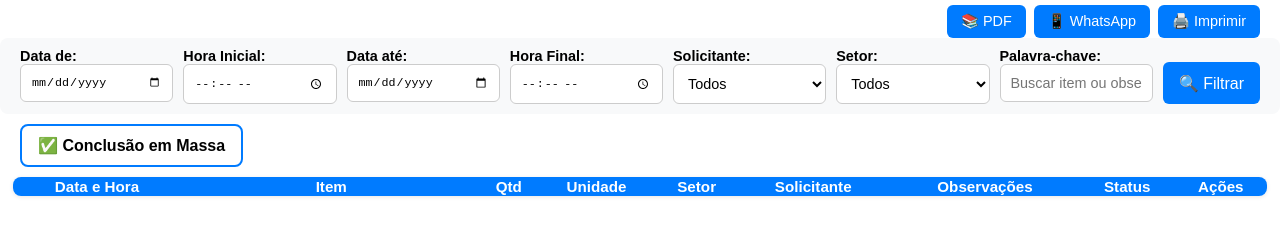
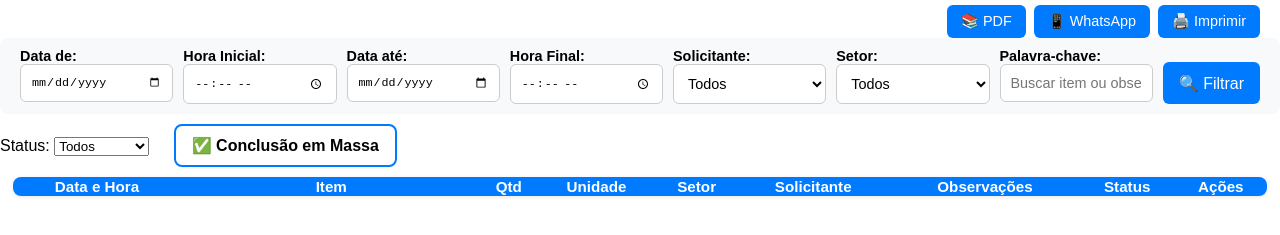
Before and after one commit to grupodvbr/PAINEL-DE-REQUISICOES--DELICIA-GOURMET, a plain HTML site: page index.html in a window 1280 px wide. Shown: the part 85-320 px from the top of the page. Drawn offline with Linux system fonts and the light colour scheme; no server answers.

Commit message:
Update index.html

```diff
--- a/index.html
+++ b/index.html
@@ -263,6 +263,16 @@
       <label>Palavra-chave:<input type="text" id="filtroPalavra" placeholder="Buscar item ou observação"></label>
       <button id="btnFiltrar" onclick="filtrar()">🔍 Filtrar</button>
     </div>
+      <label>
+    Status:
+    <select id="filtroStatus" onchange="filtrar()">
+      <option value="">Todos</option>
+      <option value="PENDENTE">PENDENTE</option>
+      <option value="Concluir">Concluir</option>
+      <option value="Negar">Negar</option>
+      <option value="Comprar">Comprar</option>
+    </select>
+  </label>
     <button class="btn-massa" onclick="concluirEmMassa()">✅ Conclusão em Massa</button>
   </div>
 
@@ -356,6 +366,7 @@
 
 
   function filtrar() {
+    const status = document.getElementById('filtroStatus').value.toLowerCase();
     const inicioData = document.getElementById('filtroDataInicio').value;
     const fimData = document.getElementById('filtroDataFim').value;
     const inicioHora = document.getElementById('filtroHoraInicio').value;
@@ -376,6 +387,11 @@
           const dataFim = new Date(`${fimData}T${fimHora || '23:59'}`);
           if (dataHora > dataFim) return false;
         }
+        if (status) {
+  const statusAtual = linha[7].toLowerCase() === "processando" ? "pendente" : linha[7].toLowerCase();
+  if (!statusAtual.includes(status)) return false;
+}
+
         if (solicitante && !linha[5].toLowerCase().includes(solicitante)) return false;
         if (setor && !linha[4].toLowerCase().includes(setor)) return false;
         if (palavra) {
```
